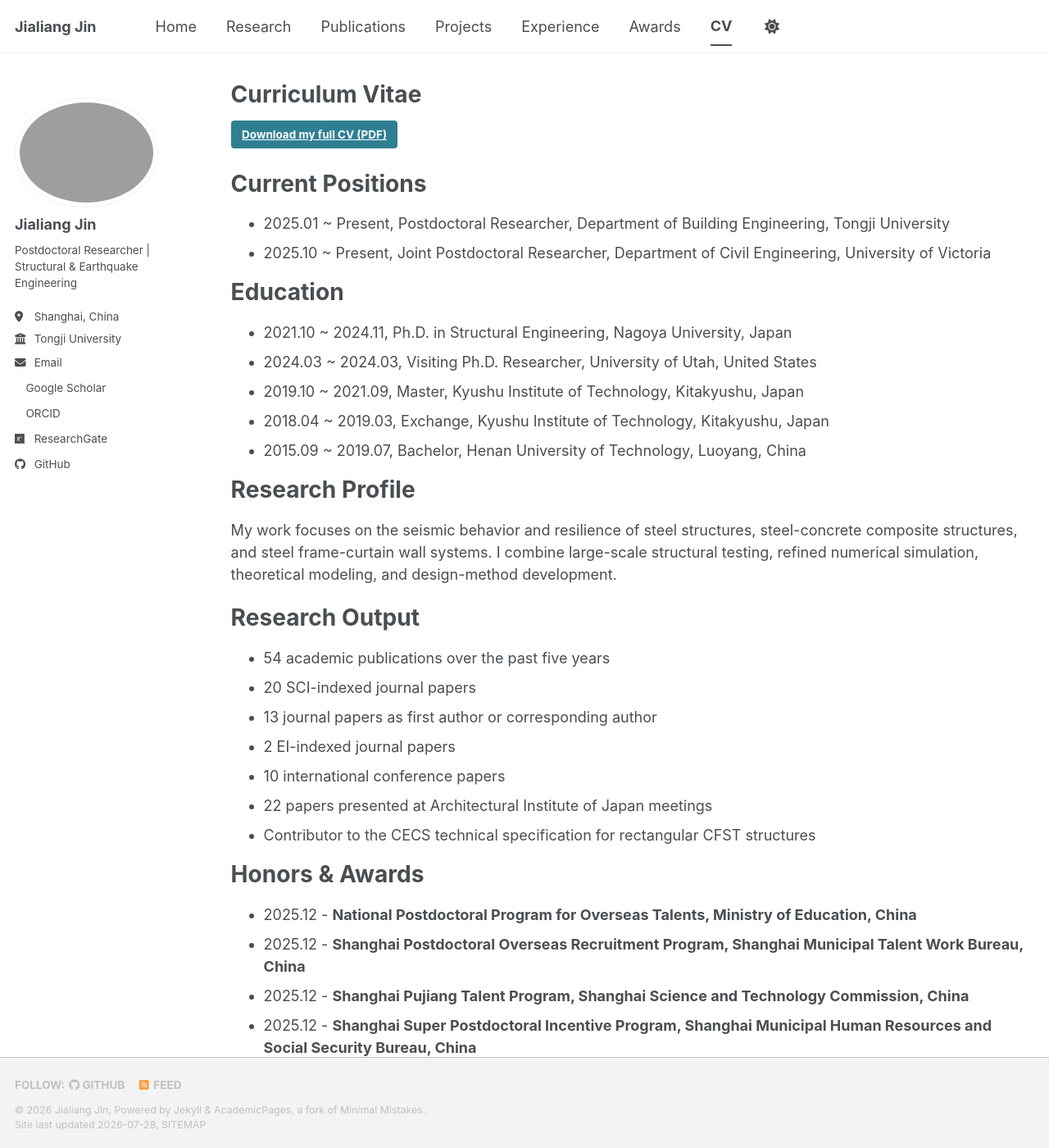
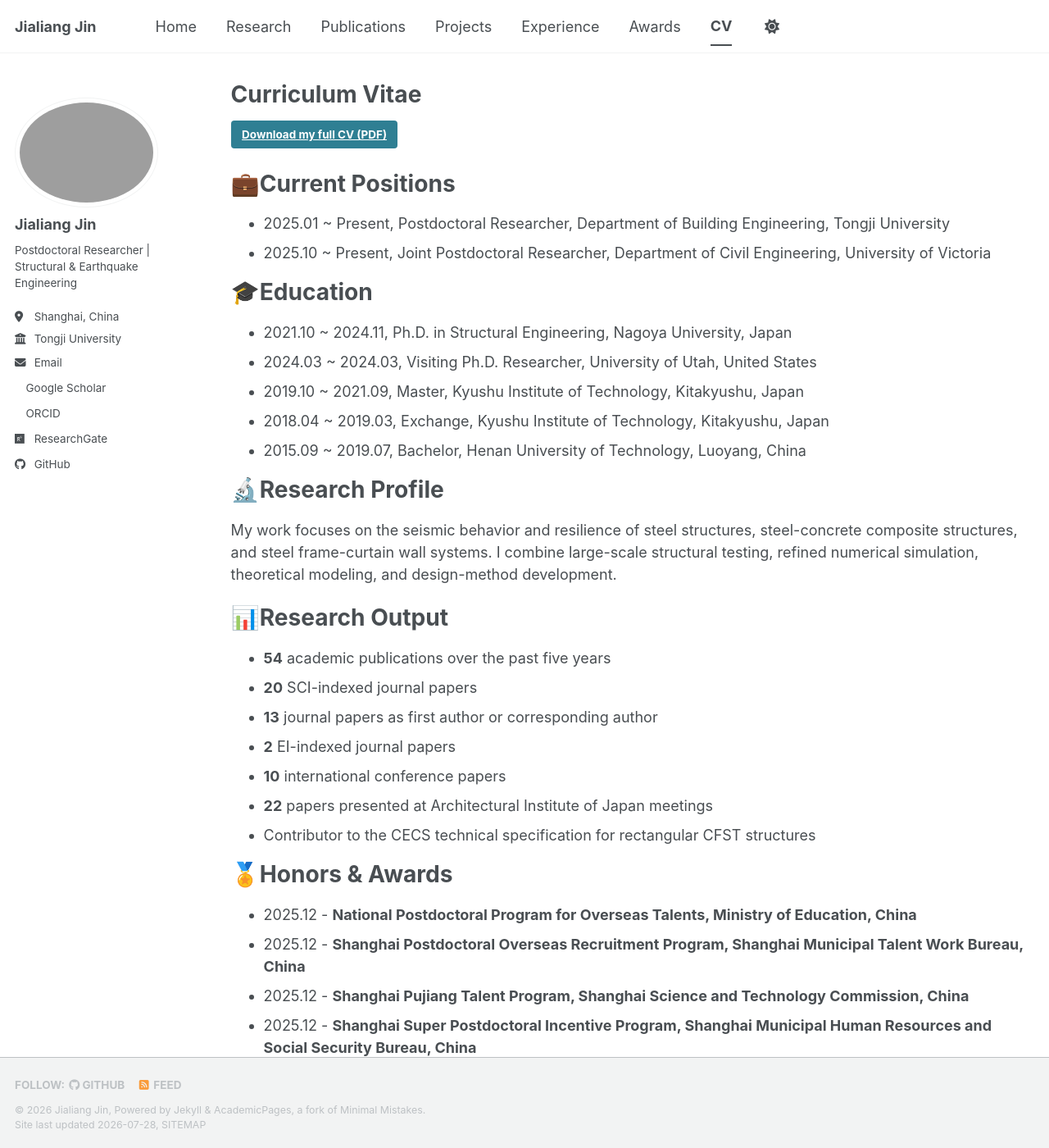
Before and after one commit to jialiangjin/jialiangjin.github.io, a Jekyll site: the page built from _pages/cv.md, in a window 1280 px wide and 1400 px high. Shown: the whole window at 82% size. Built offline with Jekyll 4.4.1, drawn with Linux system fonts in a browser that asks for light colours; a style sheet for code colours, icons or effects is not loaded.

Commit message:
Update cv.md

```diff
--- a/_pages/cv.md
+++ b/_pages/cv.md
@@ -9,13 +9,13 @@ redirect_from:
 
 [Download my full CV (PDF)](/files/Jialiang_Jin_CV_2026.pdf){: .btn .btn--primary}
 
-Current Positions
+💼Current Positions
 ======
 
 - 2025.01 ~ Present, Postdoctoral Researcher, Department of Building Engineering, Tongji University
 - 2025.10 ~ Present, Joint Postdoctoral Researcher, Department of Civil Engineering, University of Victoria
 
-Education
+🎓Education
 ======
 
 - 2021.10 ~ 2024.11, Ph.D. in Structural Engineering, Nagoya University, Japan
@@ -24,23 +24,23 @@ Education
 - 2018.04 ~ 2019.03, Exchange, Kyushu Institute of Technology, Kitakyushu, Japan
 - 2015.09 ~ 2019.07, Bachelor, Henan University of Technology, Luoyang, China
 
-Research Profile
+🔬Research Profile
 ======
 
 My work focuses on the seismic behavior and resilience of steel structures, steel-concrete composite structures, and steel frame-curtain wall systems. I combine large-scale structural testing, refined numerical simulation, theoretical modeling, and design-method development.
 
-Research Output
+📊Research Output
 ======
 
-- 54 academic publications over the past five years
-- 20 SCI-indexed journal papers
-- 13 journal papers as first author or corresponding author
-- 2 EI-indexed journal papers
-- 10 international conference papers
-- 22 papers presented at Architectural Institute of Japan meetings
+- **54** academic publications over the past five years
+- **20** SCI-indexed journal papers
+- **13** journal papers as first author or corresponding author
+- **2** EI-indexed journal papers
+- **10** international conference papers
+- **22** papers presented at Architectural Institute of Japan meetings
 - Contributor to the CECS technical specification for rectangular CFST structures
 
-Honors & Awards
+🏅Honors & Awards
 ======
 
 - 2025.12 - **National Postdoctoral Program for Overseas Talents, Ministry of Education, China**
```
